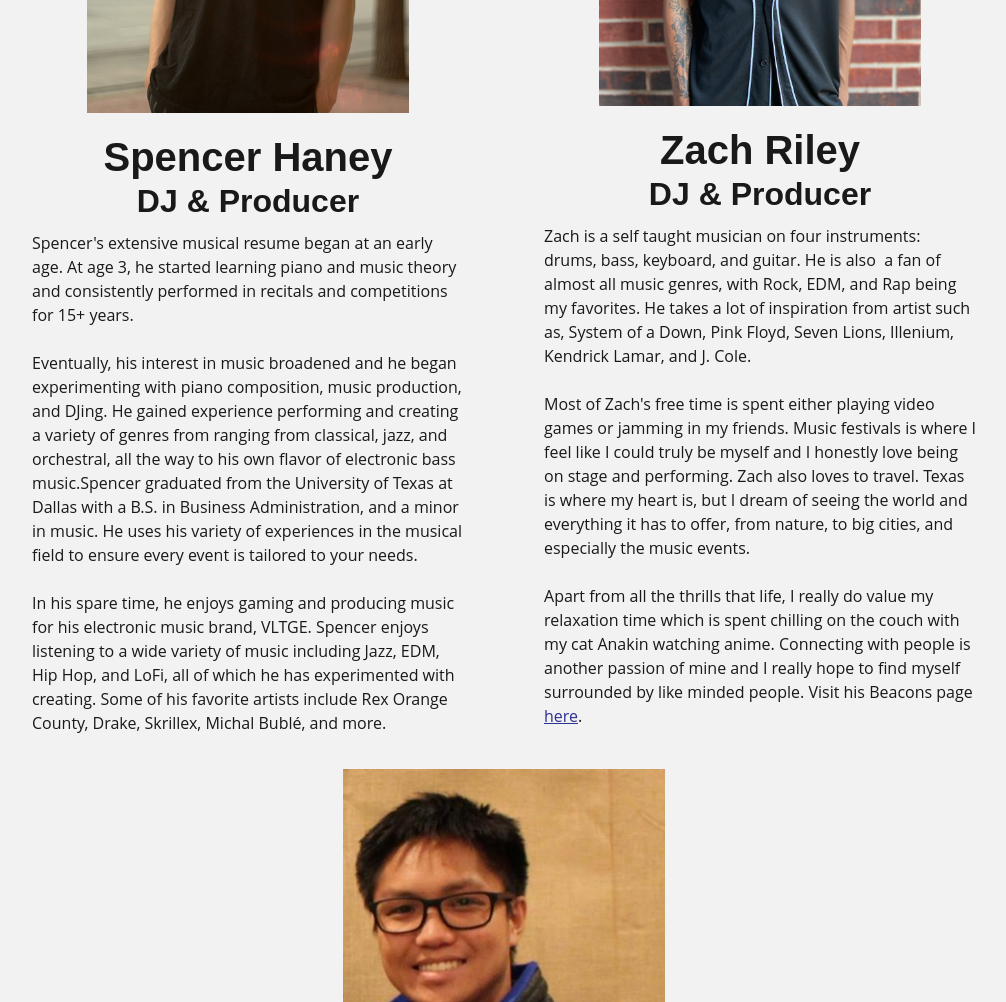
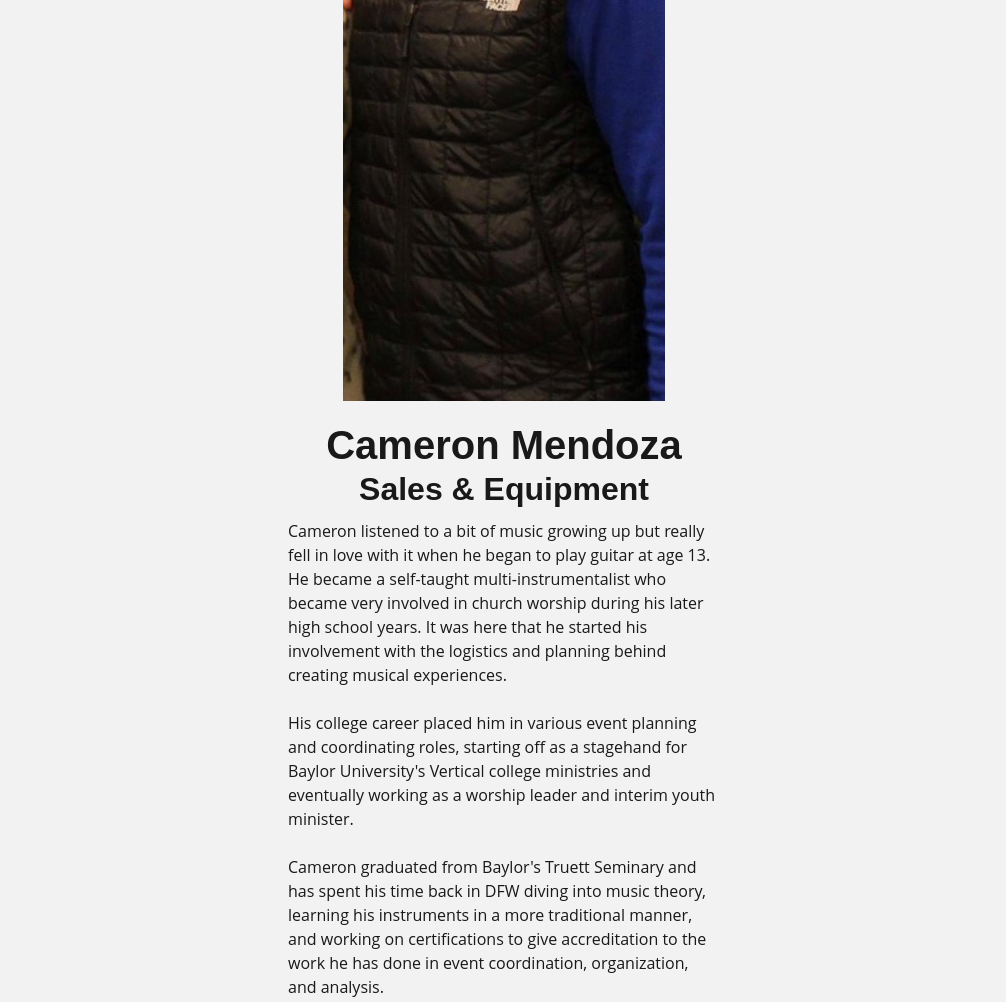
Before and after one commit to orenpajela/rlcevents, a plain HTML site: page index.html in a window 1280 px wide. Shown: the part 5520-6522 px from the top of the page, without its empty margins (136-1142 px from the left). Drawn offline with nearby package versions, Linux system fonts and the light colour scheme; a script that the page names is missing.

Commit message:
Update index.html

```diff
--- a/index.html
+++ b/index.html
@@ -146,18 +146,6 @@
         </div>
       </div>
       <div class="team-div">
-        <div class="team-member-div"><img src="images/Spencer-Haney-Photo.jpeg" width="322" sizes="(max-width: 479px) 37vw, (max-width: 767px) 34vw, (max-width: 991px) 35vw, 322px" srcset="images/Spencer-Haney-Photo-p-500.jpeg 500w, images/Spencer-Haney-Photo-p-800.jpeg 800w, images/Spencer-Haney-Photo-p-1080.jpeg 1080w, images/Spencer-Haney-Photo.jpeg 1292w" alt="Spencer Haney DJ &amp; Producer of RLC Events">
-          <h2 class="team-name">Spencer Haney</h2>
-          <h3 class="team-title">DJ &amp; Producer</h3>
-          <p class="team-paragraph">Spencer&#x27;s extensive musical resume began at an early age. At age 3, he started learning piano and music theory and consistently performed in recitals and competitions for 15+ years.<br>‍<br>Eventually, his interest in music broadened and he began experimenting with piano composition, music production, and DJing. He gained experience performing and creating a variety of genres from ranging from classical, jazz, and orchestral, all the way to his own flavor of electronic bass music.Spencer graduated from the University of Texas at Dallas with a B.S. in Business Administration, and a minor in music. He uses his variety of experiences in the musical field to ensure every event is tailored to your needs.<br>‍<br>In his spare time, he enjoys gaming and producing music for his electronic music brand, VLTGE. Spencer enjoys listening to a wide variety of music including Jazz, EDM, Hip Hop, and LoFi, all of which he has experimented with creating. Some of his favorite artists include Rex Orange County, Drake, Skrillex, Michal Bublé, and more.</p>
-        </div>
-        <div class="team-member-div"><img src="images/Screen-Shot-2021-09-09-at-1.12.45-PM.png" width="322" sizes="(max-width: 479px) 37vw, (max-width: 767px) 34vw, (max-width: 991px) 35vw, 322px" srcset="images/Screen-Shot-2021-09-09-at-1.12.45-PM-p-500.png 500w, images/Screen-Shot-2021-09-09-at-1.12.45-PM-p-800.png 800w, images/Screen-Shot-2021-09-09-at-1.12.45-PM.png 1070w" alt="Zach Riley DJ &amp; Producer for RLC Events">
-          <h2 class="team-name">Zach Riley</h2>
-          <h3 class="team-title">DJ &amp; Producer</h3>
-          <p class="team-paragraph">Zach is a self taught musician on four instruments: drums, bass, keyboard, and guitar. He is also  a fan of almost all music genres, with Rock, EDM, and Rap being my favorites. He takes a lot of inspiration from artist such as, System of a Down, Pink Floyd, Seven Lions, Illenium, Kendrick Lamar, and J. Cole.<br><br>Most of Zach&#x27;s free time is spent either playing video games or jamming in my friends. Music festivals is where I feel like I could truly be myself and I honestly love being on stage and performing. Zach also loves to travel. Texas is where my heart is, but I dream of seeing the world and everything it has to offer, from nature, to big cities, and especially the music events.<br><br>Apart from all the thrills that life, I really do value my relaxation time which is spent chilling on the couch with my cat Anakin watching anime. Connecting with people is another passion of mine and I really hope to find myself surrounded by like minded people. Visit his Beacons page <a href="https://beacons.page/kaldir" target="_blank" class="link">here</a>.</p>
-        </div>
-      </div>
-      <div class="team-div">
         <div class="team-member-div"><img src="images/25182209_1610656645682508_5221886733472419439_o.jpeg" width="322" alt="Cameron Mendoza Sales &amp; Equipment RLC Events">
           <h2 class="team-name">Cameron Mendoza</h2>
           <h3 class="team-title">Sales &amp; Equipment</h3>
```
